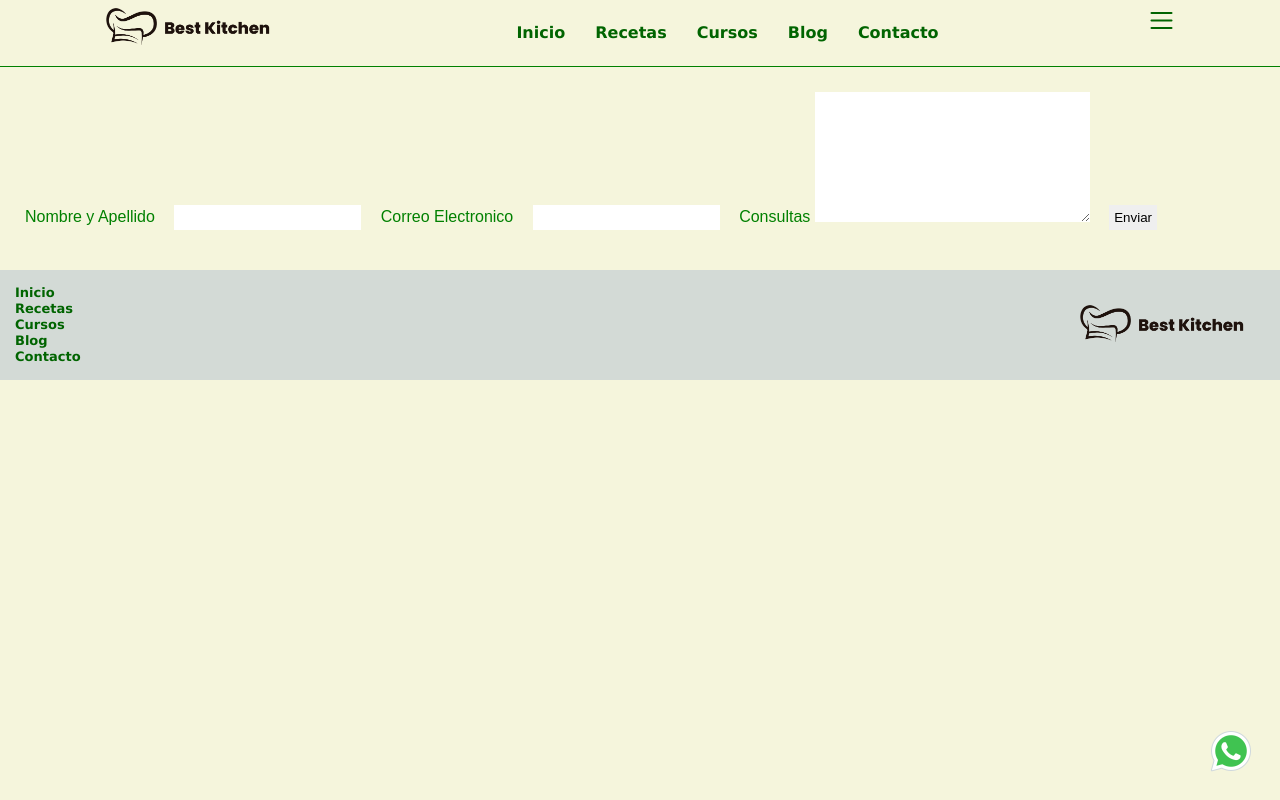
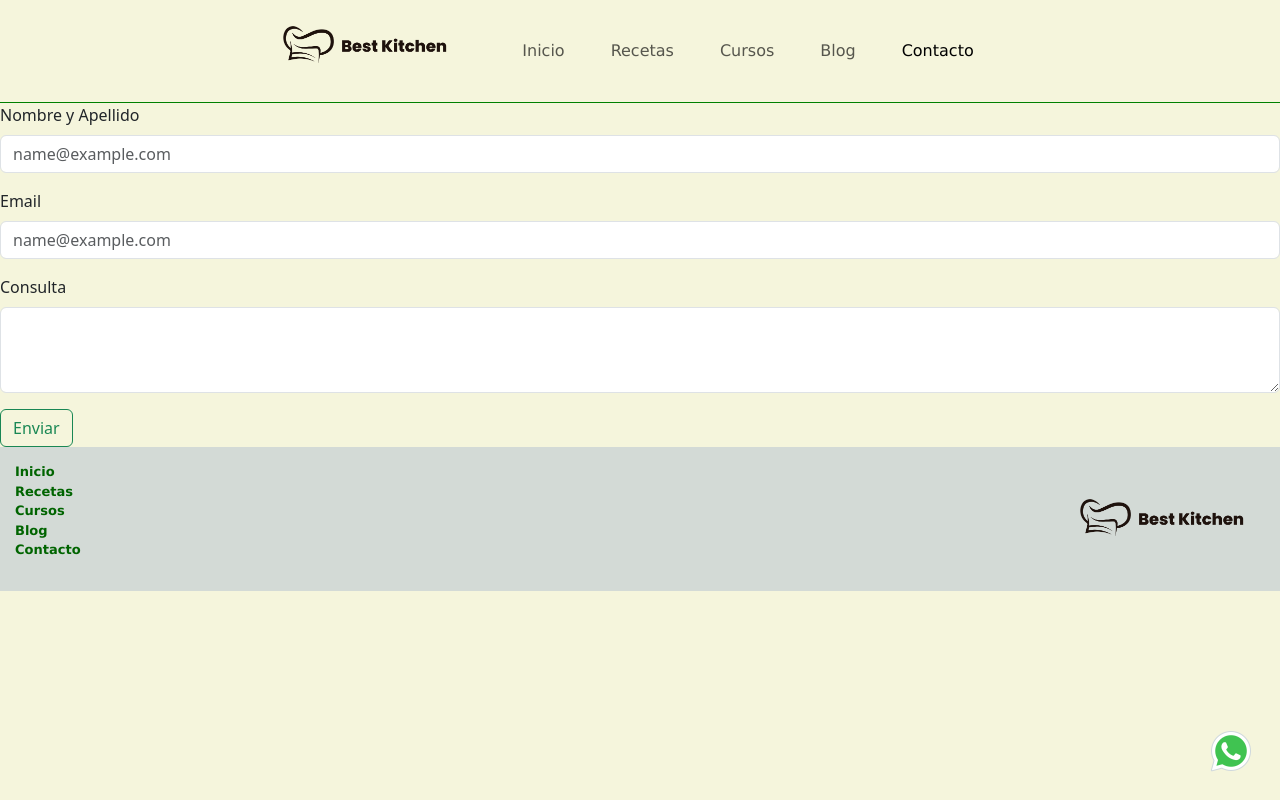
Before and after one commit to sharonbelenky/mi-respositorio, a plain HTML site: page html/contacto.html in a window 1280 px wide. Drawn offline with nearby package versions, Linux system fonts and the light colour scheme.

Commit message:
avance con el diseño

```diff
--- a/html/contacto.html
+++ b/html/contacto.html
@@ -5,38 +5,62 @@
     <meta name="viewport" content="width=device-width, initial-scale=1.0">
     <title>Best Kitchen | Contacto</title>
 
+    <!--LINK CSS Boostrap-->
+     <link href="https://cdn.jsdelivr.net/npm/bootstrap@5.3.3/dist/css/bootstrap.min.css" rel="stylesheet" integrity="sha384-QWTKZyjpPEjISv5WaRU9OFeRpok6YctnYmDr5pNlyT2bRjXh0JMhjY6hW+ALEwIH" crossorigin="anonymous">
+
      <!--LINK CSS-->
     <link rel="stylesheet" href="../css/style.css">
 
 </head>
 <body>
-    <header>
-        <img src="../assets/best-kitchen.png" class="logo-bestkitchen" alt="logo best kitchen">
-   <nav>
-    <!--Enlace Relativo-->
-    <ul>
-        <li><a href="../index.html">Inicio</a></li>
-        <li><a href="../html/recetas.html">Recetas</a></li>
-        <li><a href="../html/cursos.html">Cursos</a></li>
-        <li><a href="../html/blog.html">Blog</a></li>
-        <li><a href="../html/contacto.html">Contacto</a></li>
-    </ul>
-   </nav>
-   <div><img src="../assets/menu-burga.png" class="menu-burga" alt="menu hamburguesa"></div>
-</header>
+    <header class="header-boostrap">
+        <nav class="navbar navbar-expand-lg">
+            <div class="container-fluid">
+              <a class="navbar-brand" href="#"><img src="../assets/best-kitchen.png" alt="logo best kitchen" class="logo-bestkitchen"></a>
+              <button class="navbar-toggler" type="button" data-bs-toggle="collapse" data-bs-target="#navbarNav" aria-controls="navbarNav" aria-expanded="false" aria-label="Toggle navigation">
+                <span class="navbar-toggler-icon"></span>
+              </button>
+              <div class="collapse navbar-collapse" id="navbarNav">
+                <ul class="navbar-nav">
+                  <li class="nav-item">
+                    <a class="nav-link" aria-current="page" href="../index.html">Inicio</a>
+                  </li>
+                  <li class="nav-item">
+                    <a class="nav-link" href="../html/recetas.html">Recetas</a>
+                  </li>
+                  <li class="nav-item">
+                    <a class="nav-link" href="../html/cursos.html">Cursos</a>
+                  </li>
+                  <li class="nav-item">
+                    <a class="nav-link" href="../html/blog.html">Blog</a>
+                  </li>
+                  <li class="nav-item">
+                    <a class="nav-link active" href="../html/contacto.html">Contacto</a>
+                  </li>
+                </ul>
+              </div>
+            </div>
+          </nav>
+    </header>
+
 
 <main>
-    <section class="formulario">
-        <form action="form.php" method="post" >
-            <label for="">Nombre y Apellido</label>
-            <input type="text" name="nombre" id="nombre">
-            <label for="">Correo Electronico</label>
-            <input type="text" name="correo" id="correo">
-            <label for="">Consultas</label>
-            <textarea name="" id=""></textarea>
-            <input type="submit" value="Enviar">
-        </form>
-    </section>
+
+  <section class="conteiner-form">
+    <div class="mb-3">
+      <label for="exampleFormControlInput1" class="form-label">Nombre y Apellido</label>
+      <input type="email" class="form-control" id="exampleFormControlInput1" placeholder="name@example.com">
+    </div>
+    <div class="mb-3">
+      <label for="exampleFormControlInput1" class="form-label">Email</label>
+      <input type="email" class="form-control" id="exampleFormControlInput1" placeholder="name@example.com">
+    </div>
+    <div class="mb-3">
+      <label for="exampleFormControlTextarea1" class="form-label">Consulta</label>
+      <textarea class="form-control" id="exampleFormControlTextarea1" rows="3"></textarea>
+    </div>
+    <button type="button" class="btn btn-outline-success">Enviar</button>
+  </section>
 </main>
 
 <footer>
@@ -54,5 +78,7 @@
     <a href="https://web.whatsapp.com/" target="_blank"><img src="../assets/icono-wpp.png" class="icono-wpp" alt="Icono Whatsapp"></a>
 </div>
 
+<script src="https://cdn.jsdelivr.net/npm/@popperjs/core@2.11.8/dist/umd/popper.min.js" integrity="sha384-I7E8VVD/ismYTF4hNIPjVp/Zjvgyol6VFvRkX/vR+Vc4jQkC+hVqc2pM8ODewa9r" crossorigin="anonymous"></script>
+<script src="https://cdn.jsdelivr.net/npm/bootstrap@5.3.3/dist/js/bootstrap.min.js" integrity="sha384-0pUGZvbkm6XF6gxjEnlmuGrJXVbNuzT9qBBavbLwCsOGabYfZo0T0to5eqruptLy" crossorigin="anonymous"></script>
 </body>
 </html>
```
Also changed, not shown: html/blog.html (+34 -14 lines), html/cursos.html (+39 -20 lines), html/recetas.html (+30 -14 lines), assets/curso-panaderia.jpg (added), 1 other file.
